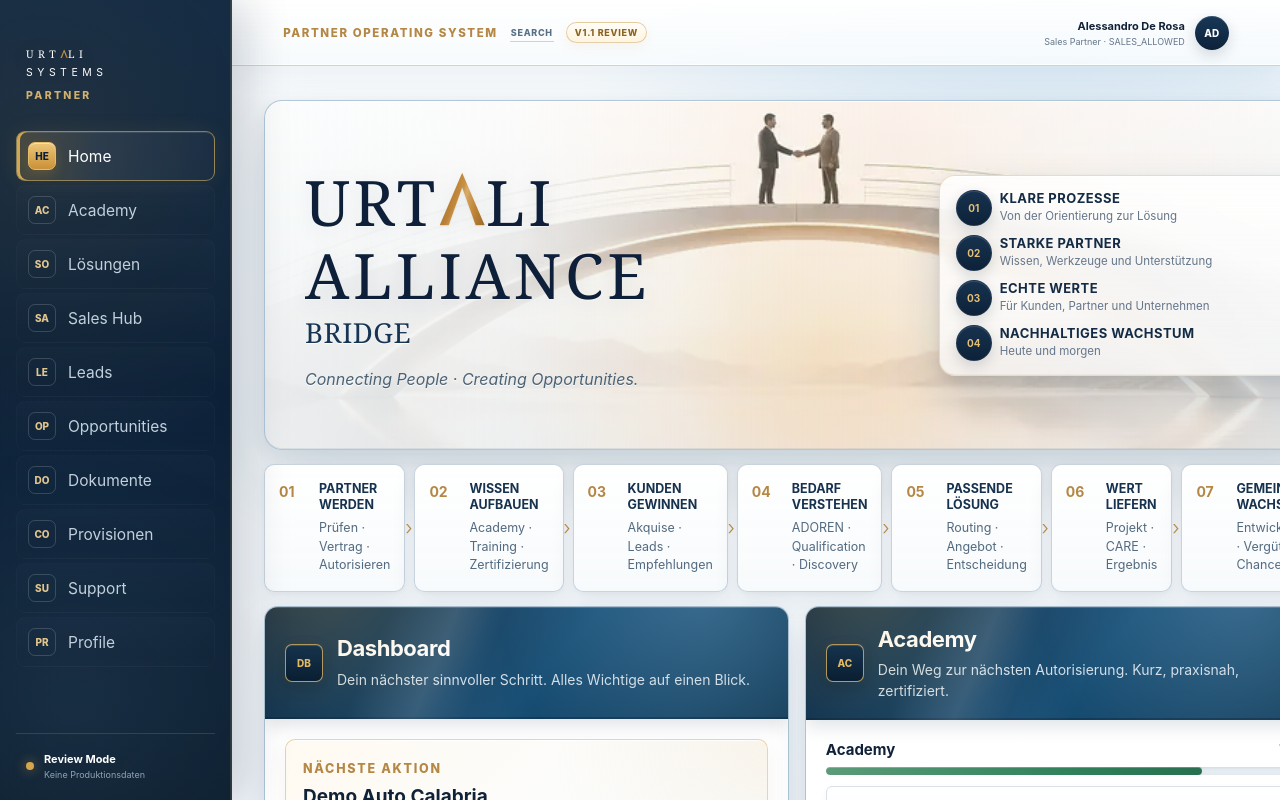
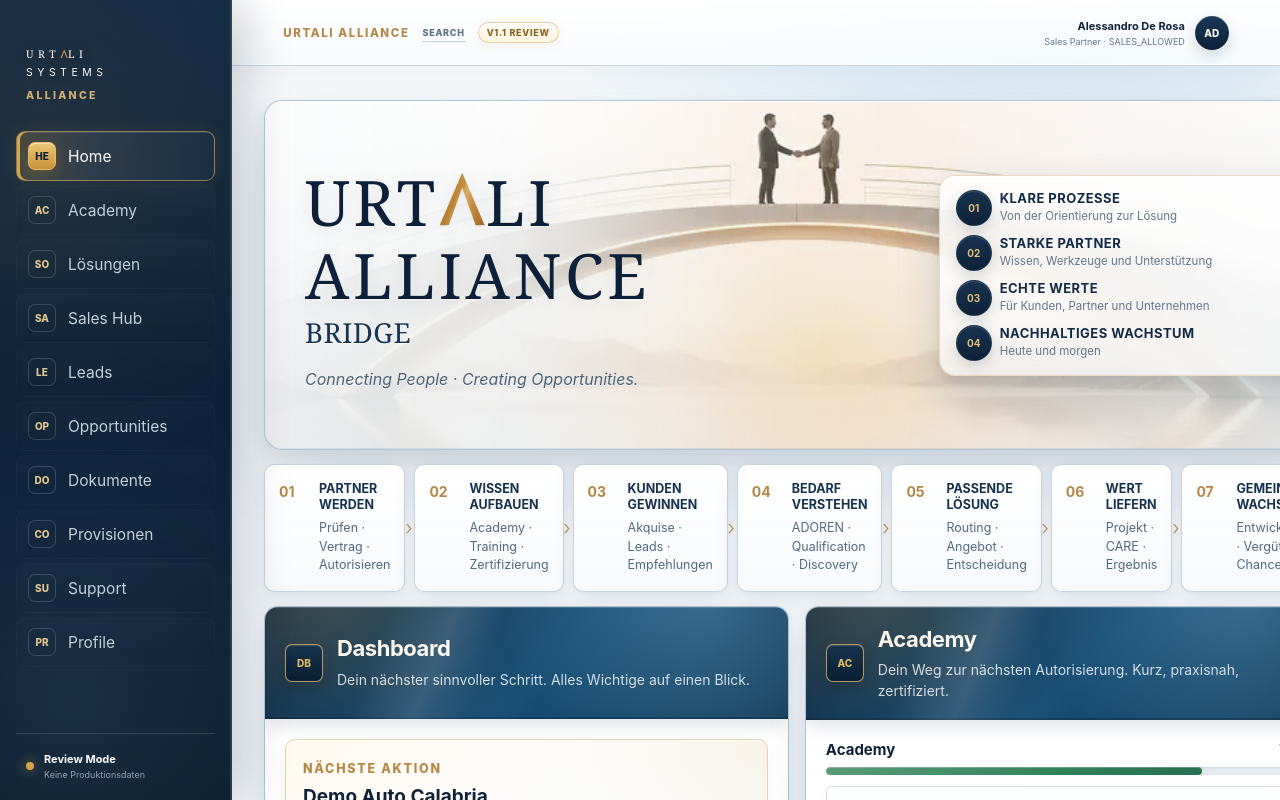
Before and after one commit to lavolpeofficial/vito-platform, a Next.js app in the folder apps/partner-portal/: page / in a window 1280 px wide. Shown: the top 800 px of the page. Built offline with nearby package versions, Linux system fonts and the light colour scheme.

Commit message:
brand(partner-portal): align shell naming with URTALI ALLIANCE

```diff
--- a/apps/partner-portal/components/shell.tsx
+++ b/apps/partner-portal/components/shell.tsx
@@ -28,9 +28,9 @@ export function Shell({ children }: { children: ReactNode }) {
         <Link className="portal-brand" href="/">
           <strong><UrtaliWordmark /></strong>
           <span>SYSTEMS</span>
-          <small>PARTNER</small>
+          <small>ALLIANCE</small>
         </Link>
-        <nav className="portal-nav" aria-label="Partner navigation">
+        <nav className="portal-nav" aria-label="Alliance navigation">
           {nav.map(([href, label, mark]) => {
             const active = href === '/' ? pathname === '/' : pathname.startsWith(href);
             return (
@@ -48,7 +48,7 @@ export function Shell({ children }: { children: ReactNode }) {
       <section className="portal-workspace">
         <header className="portal-topbar">
           <div>
-            <span className="eyebrow">Partner Operating System</span>
+            <span className="eyebrow">URTALI ALLIANCE</span>
             <Link className="topbar-search" href="/search">Search</Link><Link className="review-badge" href="/review">V1.1 REVIEW</Link>
           </div>
           <div className="partner-mini">
```
